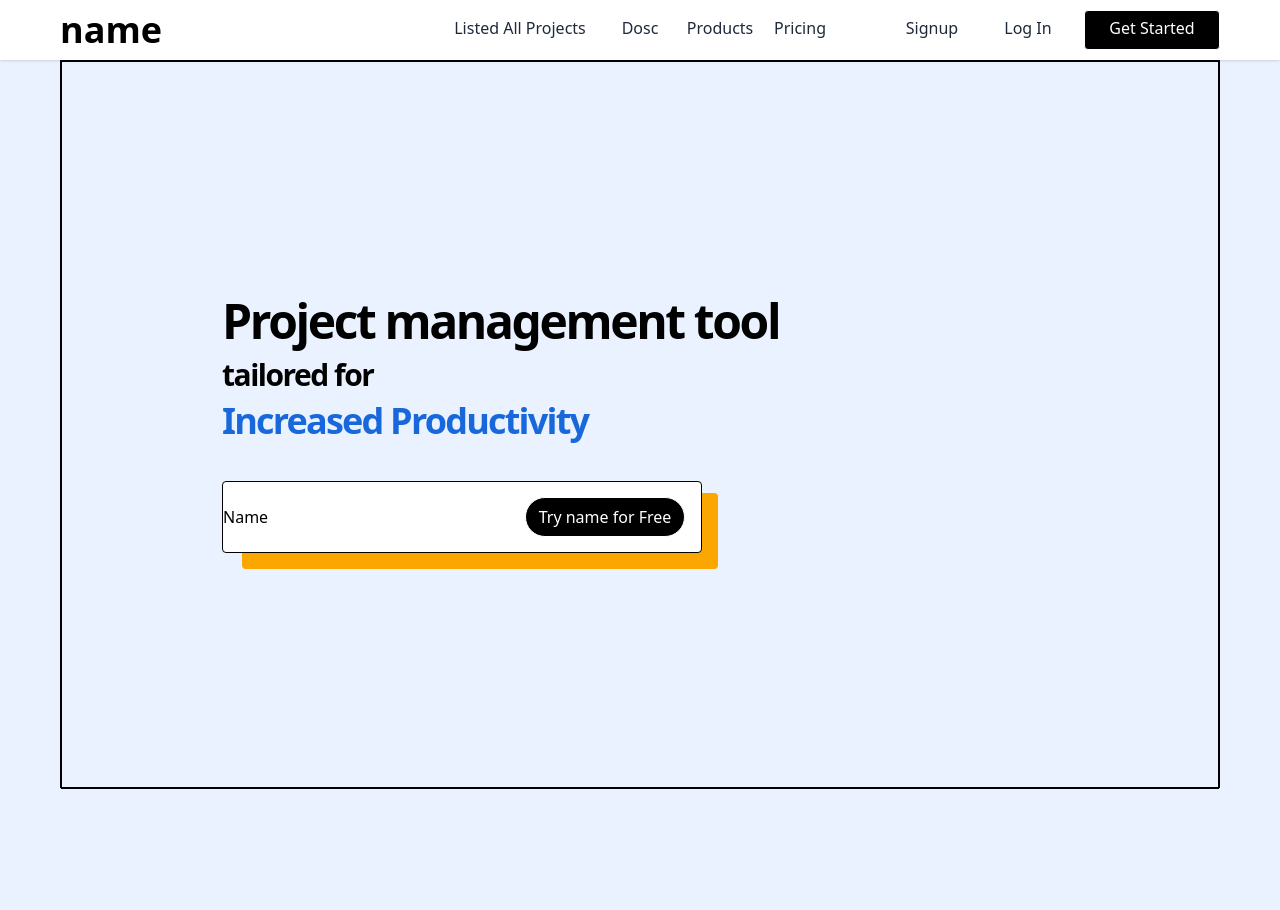
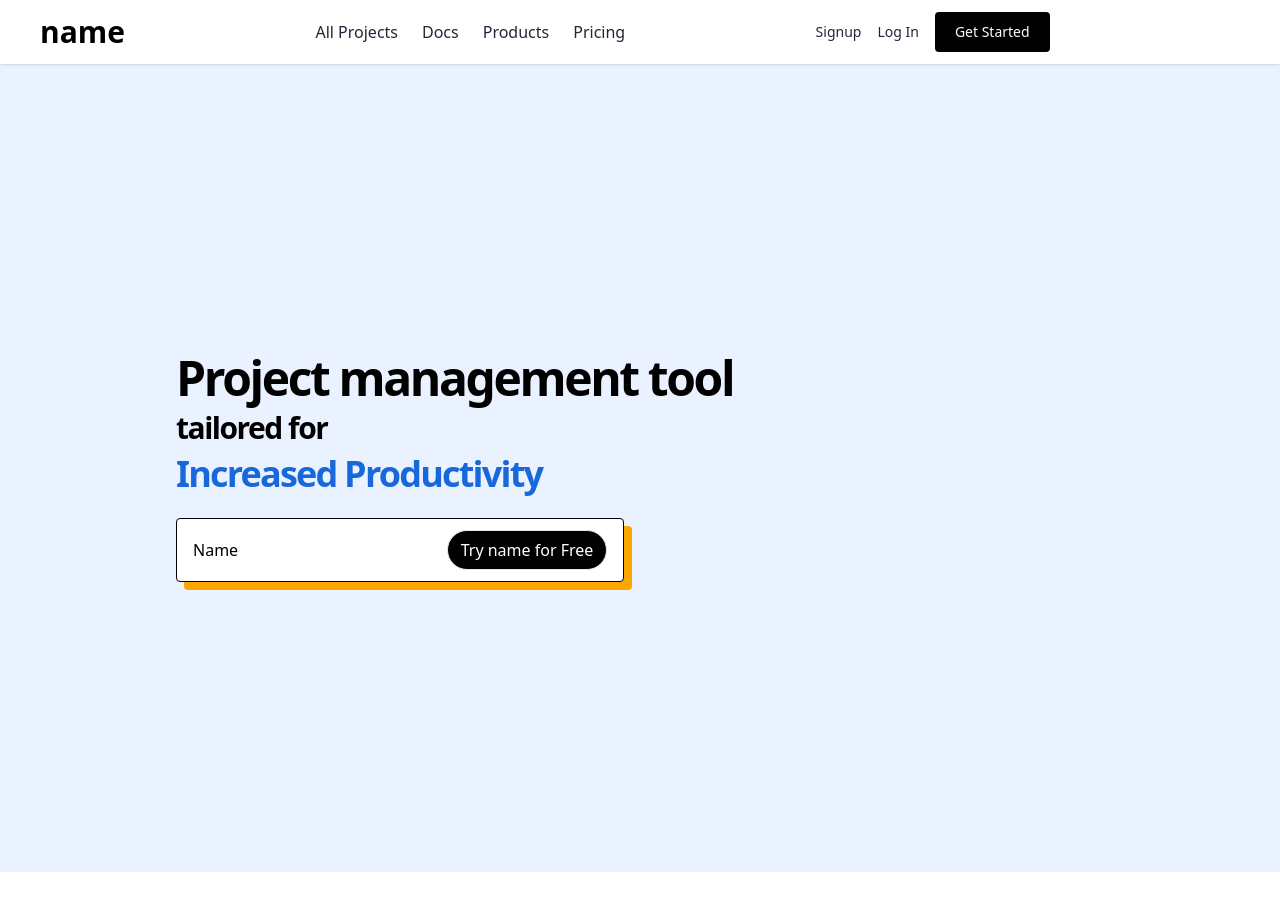
Before and after one commit to Rushi-Parekar11/Project_Management_Web, a React (Vite) app in the folder frontend/: page / in a window 1280 px wide. Shown: the top 910 px of the page. After the commit the page ends 872 px from the top, so only its background shows below. Built offline with nearby package versions, Linux system fonts and the light colour scheme.

Commit message:
new project create ui

```diff
--- a/frontend/index.html
+++ b/frontend/index.html
@@ -4,7 +4,20 @@
     <meta charset="UTF-8" />
     <link rel="icon" type="image/svg+xml" href="/vite.svg" />
     <meta name="viewport" content="width=device-width, initial-scale=1.0" />
-    <script src="https://unpkg.com/@tailwindcss/browser@4"></script>
+    <script src="https://cdn.tailwindcss.com"></script>
+    <link href="https://cdn.jsdelivr.net/npm/tailwindcss@2.2.19/dist/tailwind.min.css" rel="stylesheet">
+
+    <script>
+      tailwind.config = {
+        theme: {
+          extend: {
+            colors: {
+              customBlue: '#1fb6ff',
+            },
+          },
+        },
+      }
+    </script>
     <style>
       @import url('https://fonts.googleapis.com/css2?family=Inter:ital,opsz,wght@0,14..32,100..900;1,14..32,100..900&family=Outfit:wght@100..900&family=Plus+Jakarta+Sans:ital,wght@0,200..800;1,200..800&display=swap');
       </style>
--- a/frontend/src/Components/Navbar.jsx
+++ b/frontend/src/Components/Navbar.jsx
@@ -13,9 +13,8 @@ function Navbar() {
       setIsLogin(!!token);
     };
 
-    checkLogin(); // initial check
+    checkLogin();
 
-    // Listen for login/logout updates
     window.addEventListener("login", checkLogin);
     window.addEventListener("logout", checkLogin);
 
@@ -28,7 +27,7 @@ function Navbar() {
   const HandleLogout = () => {
     localStorage.removeItem('token');
     localStorage.removeItem('LoggedInUser');
-    window.dispatchEvent(new Event("logout")); // notify components
+    window.dispatchEvent(new Event("logout"));
     navigate('/');
   };
 
@@ -43,42 +42,44 @@ function Navbar() {
   };
 
   return (
-    <div className="w-full h-15 sticky top-0 backdrop-blur-xs z-50 flex sm:px-15 px-2 shadow z-60">
-      <div className="w-[50%] h-15 flex items-center">
-        <Link to='/' className='sm:text-4xl text-2xl font-bold'>name</Link>
+    <div className="w-full h-16 sticky top-0 backdrop-blur-sm z-50 flex px-4 sm:px-10 shadow items-center justify-between">
+
+      {/* Logo */}
+      <div className="flex items-center">
+        <Link to='/' className='sm:text-3xl text-xl font-bold'>name</Link>
       </div>
 
-      <div className='flex items-center '>
-      <Link to="/signup" className='hidden sm:flex w-40 h-10 text-gray-800 items-center justify-center pb-1'>Listed All Projects </Link>
-      <Link to="/signup" className='hidden sm:flex w-20 h-10 text-gray-800 items-center justify-center pb-1'>Dosc</Link>
-      <Link to="/signup" className='hidden sm:flex w-20 h-10 text-gray-800 items-center justify-center pb-1'>Products</Link>
-      <Link to="/signup" className='hidden sm:flex w-20 h-10 text-gray-800 items-center justify-center pb-1'>Pricing</Link>
+      {/* Navigation links */}
+      <div className='hidden sm:flex items-center gap-6'>
+        <Link to="/signup" className='text-gray-800 hover:text-black'>All Projects</Link>
+        <Link to="/signup" className='text-gray-800 hover:text-black'>Docs</Link>
+        <Link to="/signup" className='text-gray-800 hover:text-black'>Products</Link>
+        <Link to="/signup" className='text-gray-800 hover:text-black'>Pricing</Link>
       </div>
 
-      <div className="w-[50%] h-15 flex items-center justify-end space-x-4">
+      {/* Auth + CTA */}
+      <div className="flex items-center gap-4">
         {isLogin ? (
-          <button onClick={HandleLogout}>Logout</button>
-        ) : (
           <>
-            <Link to="/signup" className='hidden sm:flex w-20 h-10 text-gray-800 items-center justify-center pb-1'>Signup</Link>
-            <Link to="/login" className='hidden sm:flex w-20 h-10 text-gray-800 items-center justify-center pb-1'>Log In</Link>
-          </>
-        )}
-
-        {isLogin ? (
+            <button onClick={HandleLogout} className="text-sm text-gray-800 hover:text-black">Logout</button>
             <button
               onClick={goToYourWork}
-            className='border w-25 h-8 sm:w-34 sm:h-10 rounded-sm bg-black text-white flex items-center justify-center pb-1'
+              className='px-4 py-2 sm:px-5 sm:py-2.5 rounded bg-black text-white text-sm hover:bg-gray-900 transition-all'
             >
               Get Started
             </button>
+          </>
         ) : (
+          <>
+            <Link to="/signup" className='hidden sm:inline text-sm text-gray-800 hover:text-black'>Signup</Link>
+            <Link to="/login" className='hidden sm:inline text-sm text-gray-800 hover:text-black'>Log In</Link>
             <Link
               to="/login"
-            className='border w-25 h-8 sm:w-34 sm:h-10 rounded-sm bg-black text-white flex items-center justify-center pb-1'
+              className='px-4 py-2 sm:px-5 sm:py-2.5 rounded bg-black text-white text-sm hover:bg-gray-900 transition-all'
             >
               Get Started
             </Link>
+          </>
         )}
       </div>
 
--- a/frontend/src/Components/ProjectCardTwo.jsx
+++ b/frontend/src/Components/ProjectCardTwo.jsx
@@ -14,7 +14,7 @@ import ProgressBar from './ProgressBar';
 function ProjectCardTwo() {
   return (
     <>
-        <div className='h-95 w-95 rounded-md shadow-md border-1 border-gray-200'>
+        <div className='h-[410px] w-[380px] rounded-md shadow-md border-1 border-gray-200'>
 <div className="pt-4 pl-4 flex items-center justify-between pr-3">
     <div className="h-11 w-11 bg-[#776aff] font-bold text-white rounded-lg flex justify-center items-center">CR</div>
     <Ellipsis className="text-gray-500" />
@@ -24,7 +24,7 @@ function ProjectCardTwo() {
 <div className="px-4 text-[#2f3035] flex gap-2 my-3"><UserPen className='h-4 w-4'/> <h1 className='text-sm font-medium'>rushiparekar11@gmail.com</h1></div>
 <div className="px-4"><h1 className='text-sm text-gray-600'>CryptoCraft, a crypto lear application where users can create accounts,lear application lear application ... </h1></div>
 
-<hr className='w-[94%] my-3 ml-2 text-gray-300'/>
+<hr className='w-[94%] my-3 ml-2 text-gray-300 mt-4'/>
 <div className="px-4 mt-2 text-gray-600 flex gap-5">
 <div className="flex gap-4">
   {/* Copy Icon with tooltip */}
@@ -66,7 +66,7 @@ function ProjectCardTwo() {
 <div className="mt-5"><ProgressBar percentage={85} /></div>
 
 <div className='px-4 mt-10 flex justify-between'>
-    <div className='h-8 w-26 bg-[#e7e7e7] flex items-center justify-center text-sm text-gray-700'><ClockAlert className='h-4 w-4'/> <h3 className='flex'>3 days ago</h3></div>
+    <div className='h-8 w-[100px] bg-[#e7e7e7] flex items-center justify-center text-sm text-gray-700'><ClockAlert className='h-4 w-4'/> <h3 className='flex'>3 days ago</h3></div>
 
     <div className="flex items-center space-x-[-12px]">
   <div className="w-8 h-8 rounded-full bg-[#e7e7e7] text-gray-500 flex items-center justify-center text-xs font-bold z-30 border-2 border-white"><UserRound className='h-4 w-4'/></div>
--- /dev/null
+++ b/frontend/src/Components/ProjectForm.jsx
@@ -0,0 +1,88 @@
+import { useState } from "react";
+
+export default function ProjectForm({ onClose }) {
+  const [project, setProject] = useState({
+    name: "",
+    description: "",
+    type: ""
+  });
+
+  const handleChange = (e) => {
+    setProject({ ...project, [e.target.name]: e.target.value });
+  };
+
+  const handleSubmit = (e) => {
+    e.preventDefault();
+    console.log("Project Created:", project);
+    onClose();
+  };
+
+  return (
+    <div className="fixed inset-0 z-50 flex items-center justify-center backdrop-blur-sm bg-black/50 px-4">
+      <div className="relative w-full max-w-md bg-white shadow-lg rounded-lg p-6">
+
+        {/*Close button in top-right corner */}
+        <button
+          onClick={onClose}
+          className="absolute top-4 right-4 text-gray-500 hover:text-gray-800 text-2xl font-bold"
+        >
+          &times;
+        </button>
+
+        <h2 className="text-2xl font-semibold text-center mb-6">Create New Project</h2>
+
+        <form onSubmit={handleSubmit} className="space-y-4">
+          <div>
+            <label className="block text-sm font-medium text-gray-700 mb-1">Project Name</label>
+            <input
+              type="text"
+              name="name"
+              value={project.name}
+              onChange={handleChange}
+              required
+              placeholder="e.g., AI Weather App"
+              className="w-full px-4 py-2 border border-gray-300 rounded-md focus:outline-none focus:ring-2 focus:ring-black"
+            />
+          </div>
+
+          <div>
+            <label className="block text-sm font-medium text-gray-700 mb-1">Project Description</label>
+            <textarea
+              name="description"
+              value={project.description}
+              onChange={handleChange}
+              required
+              placeholder="Brief overview of your project..."
+              rows={4}
+              className="w-full px-4 py-2 border border-gray-300 rounded-md focus:outline-none focus:ring-2 focus:ring-black"
+            ></textarea>
+          </div>
+
+          {/* dropdown menu */}
+          <div>
+            <label className="block text-sm font-medium text-gray-700 mb-1">Project Type</label>
+            <select
+              name="type"
+              value={project.type}
+              onChange={handleChange}
+              required
+              className="w-[60%] px-4 py-2 border border-gray-300 rounded-md focus:outline-none focus:ring-2 focus:ring-black"
+            >
+              <option value="" disabled>Select Project Type</option>
+              <option value="school">School Project</option>
+              <option value="software">Software Project</option>
+              <option value="webdev">Web Development Project</option>
+            </select>
+          </div>
+
+          <button
+            type="submit"
+            className="w-full bg-black text-white py-2 rounded-md hover:bg-gray-900 transition duration-300"
+          >
+            Create Project
+          </button>
+        </form>
+      </div>
+    </div>
+  );
+}
--- a/frontend/src/Pages/Home.jsx
+++ b/frontend/src/Pages/Home.jsx
@@ -1,9 +1,10 @@
-import React, { useEffect, useState } from 'react'
+import React, { useEffect, useState } from 'react';
 import { Link, useNavigate } from 'react-router-dom';
 import { FaArrowRightLong } from "react-icons/fa6";
+import { toast } from "react-toastify";
 
 function Home() {
-  const names = ["Project Documentation","Seamless Collaboration","Increased Productivity","Dynamic Teams"];
+  const names = ["Project Documentation", "Seamless Collaboration", "Increased Productivity", "Dynamic Teams"];
   const [index, setIndex] = useState(0);
   const [fade, setFade] = useState(true);
 
@@ -16,9 +17,7 @@ function Home() {
       setIsLogin(!!token);
     };
 
-    checkLogin(); // initial check
-
-    // Listen for login/logout updates
+    checkLogin();
     window.addEventListener("login", checkLogin);
     window.addEventListener("logout", checkLogin);
 
@@ -38,12 +37,11 @@ function Home() {
     }
   };
 
-
   useEffect(() => {
     const interval = setInterval(() => {
       setFade(false);
       setTimeout(() => {
-        setIndex((prevIndex) => (prevIndex + 1) % names.length);
+        setIndex((prev) => (prev + 1) % names.length);
         setFade(true);
       }, 200);
     }, 2000);
@@ -51,53 +49,59 @@ function Home() {
     return () => clearInterval(interval);
   }, []);
 
+  return (
+    <div className="bg-[#e9f2fe] min-h-screen sm:px-15 px-4 py-10">
+      {/* Hero Section */}
+      <div className="flex flex-col justify-center h-[91vh] max-w-7xl mx-auto">
+        <h1 className='sm:text-5xl text-3xl font-bold tracking-tighter sm:ml-40 mb-2'>
+          Project management tool
+        </h1>
+        <h1 className='sm:text-3xl text-2xl font-bold tracking-tighter sm:ml-40 mb-2'>
+          tailored for
+        </h1>
+        <h1 className={`sm:text-4xl text-2xl font-bold tracking-tighter text-[#1868db] transition-opacity duration-500 ease-in-out sm:ml-40 mb-6 ${fade ? 'opacity-100' : 'opacity-0'}`}>
+          {names[index]}
+        </h1>
 
-  return (
-    <>
-    <div className='bg-[#e9f2fe]  h-400 sm:px-15 '>
-    {/* ///Hero area/// */}
-    <div className="w-full h-[91vh] border border-2-red flex">
-    <div className="h-[91vh] w-full border border-1-blue flex items-start justify-center flex-col">
-    <h1 className='sm:text-5xl text-2xl font-bold tracking-tighter ml-40'>Project management tool</h1>
-    <h1 className='sm:text-3xl text-2xl font-bold tracking-tighter mt-3 mb-2 ml-40'>tailored for</h1>
-    <h1 className={`sm:text-4xl text-[#1868db] ml-40 text-2xl font-bold tracking-tighter transition-opacity duration-500 ease-in-out ${fade ? 'opacity-100' : 'opacity-0'}`}>
-        {names[index]}
-    </h1>
+        {/* Call to action */}
+        <div className="relative sm:ml-40">
+          {/* Shadow Layer */}
+          <div className="absolute top-2 left-2 h-16 w-full max-w-md bg-[#fca700] rounded z-0"></div>
 
-    <div className="relative ml-40 mt-10">
-  {/* Shadow div */}
-  <div className="absolute top-3 left-5 h-19 w-119 bg-[#fca700] rounded z-0"></div>
-  {/* Main div */}
-  <div className="relative h-18 w-120 border border-black rounded bg-white flex items-center justify-between pr-4 z-10">
-    <h1>Name</h1>
+          {/* Main CTA */}
+          <div className="relative h-16 w-full max-w-md border border-black rounded bg-white flex items-center justify-between pr-4 z-10 px-4">
+            <h1 className="font-medium">Name</h1>
 
-{isLogin ?
-    <div onClick={goToYourWork} className=" cursor-pointer group relative border w-28 h-8 sm:w-40 sm:h-10 rounded-3xl bg-black text-white flex items-center justify-center z-10 overflow-hidden transition-all duration-500">
-  <span className="group-hover:translate-y-[-150%] absolute transition-all duration-500">Try name for Free</span>
-  <span className="flex items-center gap-1 opacity-0 translate-y-[150%] group-hover:translate-y-0 group-hover:opacity-100 transition-all duration-500 ease-in-out text-sm">Try it <FaArrowRightLong /></span>
-   </div>
-   :
-   <Link to='/login' className=" cursor-pointer group relative border w-28 h-8 sm:w-40 sm:h-10 rounded-3xl bg-black text-white flex items-center justify-center z-10 overflow-hidden transition-all duration-500">
-  <span className="group-hover:translate-y-[-150%] absolute transition-all duration-500">Try name for Free</span>
-  <span className="flex items-center gap-1 opacity-0 translate-y-[150%] group-hover:translate-y-0 group-hover:opacity-100 transition-all duration-500 ease-in-out text-sm">Try it <FaArrowRightLong /></span>
-   </Link>
-  }
-
-  </div>
-</div>
-
-
-
+            {isLogin ? (
+              <div
+                onClick={goToYourWork}
+                className="cursor-pointer group relative border w-28 h-8 sm:w-40 sm:h-10 rounded-3xl bg-black text-white flex items-center justify-center z-10 overflow-hidden transition-all duration-500"
+              >
+                <span className="group-hover:translate-y-[-150%] absolute transition-all duration-500">
+                  Try name for Free
+                </span>
+                <span className="flex items-center gap-1 opacity-0 translate-y-[150%] group-hover:translate-y-0 group-hover:opacity-100 transition-all duration-500 ease-in-out text-sm">
+                  Try it <FaArrowRightLong />
+                </span>
+              </div>
+            ) : (
+              <Link
+                to="/login"
+                className="cursor-pointer group relative border w-28 h-8 sm:w-40 sm:h-10 rounded-3xl bg-black text-white flex items-center justify-center z-10 overflow-hidden transition-all duration-500"
+              >
+                <span className="group-hover:translate-y-[-150%] absolute transition-all duration-500">
+                  Try name for Free
+                </span>
+                <span className="flex items-center gap-1 opacity-0 translate-y-[150%] group-hover:translate-y-0 group-hover:opacity-100 transition-all duration-500 ease-in-out text-sm">
+                  Try it <FaArrowRightLong />
+                </span>
+              </Link>
+            )}
+          </div>
+        </div>
+      </div>
     </div>
-    </div>
-
-
-
-
-    </div>
-
-    </>
-  )
+  );
 }
 
-export default Home
+export default Home;
```
Also changed, not shown: frontend/src/Components/ProjectCardOne.jsx (+3 -9 lines), frontend/src/Pages/DashBoard.jsx (+42 -13 lines), frontend/src/Pages/Saved.jsx (+27 -4 lines), frontend/src/Pages/YourProject.jsx (+21 -6 lines). Lines whose indentation alone changed are shown as unchanged.
